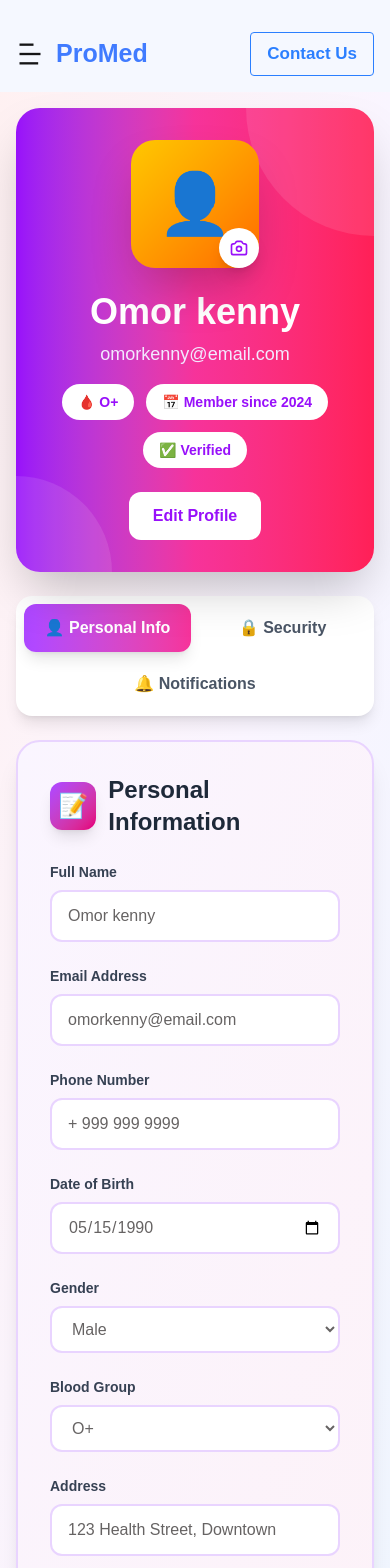
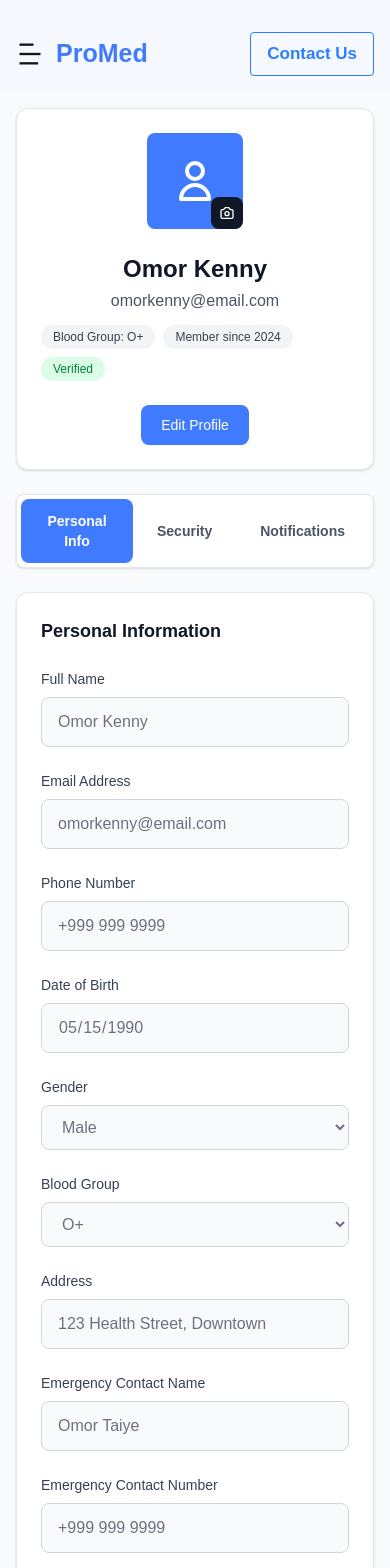
Before and after one commit to Omoboi-coder/my-healthcare-app, a Next.js app: page /profile in a window 390 px wide. Shown: the top 1568 px of the page. Built offline with nearby package versions, Linux system fonts and the light colour scheme.

Commit message:
fifth commit (minor adjustment)

```diff
--- a/src/app/profile/page.js
+++ b/src/app/profile/page.js
@@ -1,5 +1,5 @@
 'use client'
-import React, { useState } from 'react';
+import React, { useState } from 'react'
 import DashboardLayout from '../Components/DashboardLayout';
 
 const ProfileSettings = () => {
@@ -7,14 +7,14 @@ const ProfileSettings = () => {
   const [isEditing, setIsEditing] = useState(false);
 
   const [profileData, setProfileData] = useState({
-    fullName: 'Omor kenny',
+    fullName: 'Omor Kenny',
     email: 'omorkenny@email.com',
-    phone: '+ 999 999 9999',
+    phone: '+999 999 9999',
     dateOfBirth: '1990-05-15',
     gender: 'Male',
     bloodGroup: 'O+',
     address: '123 Health Street, Downtown',
-    emergencyContact: '+ 999 999 9999',
+    emergencyContact: '+999 999 9999',
     emergencyName: 'Omor Taiye'
   });
 
@@ -51,44 +51,40 @@ const ProfileSettings = () => {
 
   return (
     <DashboardLayout>
-    <div className="w-full min-h-screen bg-gradient-to-br from-rose-50 via-purple-50 to-blue-50 p-4 md:p-6">
+    <div className="w-full min-h-screen bg-gray-50 p-4 md:p-6">
       <div className="max-w-6xl mx-auto">
 
-        {/* Header with Profile Card */}
-        <div className="bg-gradient-to-r from-purple-600 via-pink-500 to-rose-500 rounded-3xl p-8 mb-6 shadow-2xl relative overflow-hidden">
-          <div className="absolute top-0 right-0 w-64 h-64 bg-white opacity-10 rounded-full -mr-32 -mt-32"></div>
-          <div className="absolute bottom-0 left-0 w-48 h-48 bg-white opacity-10 rounded-full -ml-24 -mb-24"></div>
-
-          <div className="relative z-10 flex flex-col md:flex-row items-center gap-6">
+        {/* Header Section */}
+        <div className="bg-white rounded-xl shadow-sm border border-gray-200 p-6 mb-6">
+          <div className="flex flex-col md:flex-row text-center md:text-start items-center gap-6">
             {/* Avatar */}
             <div className="relative">
-              <div className="w-32 h-32 bg-gradient-to-br from-yellow-400 to-orange-500 rounded-3xl flex items-center justify-center text-6xl shadow-2xl">
-                👤
+              <div className="w-24 h-24 bg-[#407BFF] rounded-lg flex items-center justify-center">
+                <svg className="w-12 h-12 text-white" fill="none" stroke="currentColor" viewBox="0 0 24 24">
+                  <path strokeLinecap="round" strokeLinejoin="round" strokeWidth={2} d="M16 7a4 4 0 11-8 0 4 4 0 018 0zM12 14a7 7 0 00-7 7h14a7 7 0 00-7-7z" />
+                </svg>
               </div>
-              <button className="absolute bottom-0 right-0 w-10 h-10 bg-white rounded-full flex items-center justify-center shadow-lg hover:scale-110 transition">
-                <svg className="w-5 h-5 text-purple-600" fill="none" stroke="currentColor" viewBox="0 0 24 24">
+              <button className="absolute bottom-0 right-0 w-8 h-8 bg-gray-900 rounded-lg flex items-center justify-center hover:bg-gray-800 transition">
+                <svg className="w-4 h-4 text-white" fill="none" stroke="currentColor" viewBox="0 0 24 24">
                   <path strokeLinecap="round" strokeLinejoin="round" strokeWidth={2} d="M3 9a2 2 0 012-2h.93a2 2 0 001.664-.89l.812-1.22A2 2 0 0110.07 4h3.86a2 2 0 011.664.89l.812 1.22A2 2 0 0018.07 7H19a2 2 0 012 2v9a2 2 0 01-2 2H5a2 2 0 01-2-2V9z" />
                   <path strokeLinecap="round" strokeLinejoin="round" strokeWidth={2} d="M15 13a3 3 0 11-6 0 3 3 0 016 0z" />
                 </svg>
               </button>
             </div>
 
-            {/* Info */}
-            <div className="flex-1 text-center md:text-left">
-              <h1 className="text-4xl font-bold text-white mb-2">{profileData.fullName}</h1>
-              <p className="text-purple-100 text-lg mb-4">{profileData.email}</p>
-              <div className="flex flex-wrap gap-3 justify-center md:justify-start">
-                <span className="px-4 py-2 bg-white bg-opacity-20 backdrop-blur-sm rounded-full text-purple-600
-                 text-sm font-semibold">
-                  🩸 {profileData.bloodGroup}
+            {/* User Info */}
+            <div className="flex-1">
+              <h1 className="text-2xl font-bold text-gray-900 mb-1">{profileData.fullName}</h1>
+              <p className="text-gray-600 mb-3">{profileData.email}</p>
+              <div className="flex flex-wrap gap-2">
+                <span className="px-3 py-1 bg-gray-100 text-gray-700 text-xs font-medium rounded-full">
+                  Blood Group: {profileData.bloodGroup}
                 </span>
-                <span className="px-4 py-2 bg-white bg-opacity-20 backdrop-blur-sm rounded-full text-purple-600
-                 text-sm font-semibold">
-                  📅 Member since 2024
+                <span className="px-3 py-1 bg-gray-100 text-gray-700 text-xs font-medium rounded-full">
+                  Member since 2024
                 </span>
-                <span className="px-4 py-2 bg-white bg-opacity-20 backdrop-blur-sm rounded-full text-purple-600
-                 text-sm font-semibold">
-                  ✅ Verified
+                <span className="px-3 py-1 bg-green-100 text-green-700 text-xs font-medium rounded-full">
+                  Verified
                 </span>
               </div>
             </div>
@@ -96,121 +92,109 @@ const ProfileSettings = () => {
             {/* Edit Button */}
             <button
               onClick={() => setIsEditing(!isEditing)}
-              className="px-6 py-3 bg-white text-purple-600 rounded-xl font-bold hover:shadow-xl transition
-               transform hover:-translate-y-1"
+              className="px-5 py-2.5 bg-[#407BFF] text-white text-sm font-medium rounded-lg hover:bg-[#3366DD] transition"
             >
-              {isEditing ? ' Editing...' : ' Edit Profile'}
+              {isEditing ? 'Cancel Edit' : 'Edit Profile'}
             </button>
           </div>
         </div>
 
         {/* Tabs */}
-        <div className="bg-white rounded-2xl shadow-lg p-2 mb-6 flex flex-wrap gap-2 w-full">
+        <div className="bg-white rounded-lg shadow-sm border border-gray-200 p-1 mb-6 inline-flex">
           <button
             onClick={() => setActiveTab('personal')}
-    className={`flex-1 min-w-[140px] px-4 py-3 rounded-xl font-semibold transition-all ${
+            className={`px-5.5 md:px-6 py-3 rounded-lg text-sm font-semibold transition-all ${
               activeTab === 'personal'
-        ? 'bg-gradient-to-r from-purple-500 to-pink-500 text-white shadow-lg'
+                ? 'bg-[#407BFF] text-white'
                 : 'text-gray-600 hover:bg-gray-100'
             }`}
           >
-    👤 Personal Info
+            Personal Info
           </button>
           <button
             onClick={() => setActiveTab('security')}
-    className={`flex-1 min-w-[140px] px-4 py-3 rounded-xl font-semibold transition-all ${
+            className={`px-6 py-3 rounded-lg text-sm font-semibold transition-all ${
               activeTab === 'security'
-        ? 'bg-gradient-to-r from-blue-500 to-cyan-500 text-white shadow-lg'
+                ? 'bg-[#407BFF] text-white'
                 : 'text-gray-600 hover:bg-gray-100'
             }`}
           >
-    🔒 Security
+            Security
           </button>
           <button
             onClick={() => setActiveTab('notifications')}
-    className={`flex-1 min-w-[140px] px-4 py-3 rounded-xl font-semibold transition-all ${
+            className={`px-6 py-3 rounded-lg text-sm font-semibold transition-all ${
               activeTab === 'notifications'
-        ? 'bg-gradient-to-r from-green-500 to-emerald-500 text-white shadow-lg'
+                ? 'bg-[#407BFF] text-white'
                 : 'text-gray-600 hover:bg-gray-100'
             }`}
           >
-    🔔 Notifications
+            Notifications
           </button>
         </div>
 
         {/* Personal Info Tab */}
         {activeTab === 'personal' && (
-          <div className="bg-gradient-to-br from-purple-50 to-pink-50 rounded-3xl p-8 shadow-xl border-2
-           border-purple-200">
-            <div className="flex items-center gap-3 mb-6">
-              <div className="w-12 h-12 bg-gradient-to-br from-purple-500 to-pink-600 rounded-xl flex
-              items-center justify-center text-2xl shadow-lg">
-                📝
-              </div>
-              <h2 className="text-2xl font-bold text-gray-800">Personal Information</h2>
-            </div>
+          <div className="bg-white rounded-xl shadow-sm border border-gray-200 p-6">
+            <h2 className="text-lg font-semibold text-gray-900 mb-6">Personal Information</h2>
 
-            <div className="grid grid-cols-1 md:grid-cols-2 gap-6 ">
+            <div className="grid grid-cols-1 md:grid-cols-2 gap-6">
               <div>
-                <label className="block text-sm font-semibold text-gray-700 mb-2">Full Name</label>
+                <label className="block text-sm font-medium text-gray-700 mb-2">Full Name</label>
                 <input
                   type="text"
                   name="fullName"
                   value={profileData.fullName}
                   onChange={handleInputChange}
-                  className="w-full px-4 py-3 bg-white border-2 border-purple-200 rounded-xl focus:ring-2
-                   focus:ring-purple-500
-                  text-[#666363] placeholder:text-[#666363] focus:border-transparent outline-none transition
-                   disabled:bg-gray-50"
+                  disabled={!isEditing}
+                  className="w-full px-4 py-3 bg-white border border-gray-300 rounded-lg focus:ring-2 focus:ring-[#407BFF] focus:border-transparent outline-none transition disabled:bg-gray-50 disabled:text-gray-500"
                 />
               </div>
 
               <div>
-                <label className="block text-sm font-semibold text-gray-700 mb-2">Email Address</label>
+                <label className="block text-sm font-medium text-gray-700 mb-2">Email Address</label>
                 <input
                   type="email"
                   name="email"
                   value={profileData.email}
                   onChange={handleInputChange}
-                  className="w-full px-4 py-3 bg-white border-2 border-purple-200 rounded-xl focus:ring-2
-                  text-[#666363] placeholder:text-[#666363] focus:ring-purple-500 focus:border-transparent outline-none
-                   transition disabled:bg-gray-50"
+                  disabled={!isEditing}
+                  className="w-full px-4 py-3 bg-white border border-gray-300 rounded-lg focus:ring-2 focus:ring-[#407BFF] focus:border-transparent outline-none transition disabled:bg-gray-50 disabled:text-gray-500"
                 />
               </div>
 
               <div>
-                <label className="block text-sm font-semibold text-gray-700 mb-2">Phone Number</label>
+                <label className="block text-sm font-medium text-gray-700 mb-2">Phone Number</label>
                 <input
                   type="tel"
                   name="phone"
                   value={profileData.phone}
                   onChange={handleInputChange}
-                  className="w-full px-4 py-3 bg-white border-2 border-purple-200 rounded-xl focus:ring-2
-                  text-[#666363] placeholder:text-[#666363] focus:ring-purple-500 focus:border-transparent
-                   outline-none transition disabled:bg-gray-50"
+                  disabled={!isEditing}
+                  className="w-full px-4 py-3 bg-white border border-gray-300 rounded-lg focus:ring-2 focus:ring-[#407BFF] focus:border-transparent outline-none transition disabled:bg-gray-50 disabled:text-gray-500"
                 />
               </div>
 
               <div>
-                <label className="block text-sm font-semibold text-gray-700 mb-2">Date of Birth</label>
+                <label className="block text-sm font-medium text-gray-700 mb-2">Date of Birth</label>
                 <input
                   type="date"
                   name="dateOfBirth"
                   value={profileData.dateOfBirth}
                   onChange={handleInputChange}
-                  className="w-full px-4 py-3 bg-white border-2 border-purple-200 rounded-xl focus:ring-2
-                  text-[#666363] placeholder:text-[#666363] focus:ring-purple-500 focus:border-transparent outline-none transition disabled:bg-gray-50"
+                  disabled={!isEditing}
+                  className="w-full px-4 py-3 bg-white border border-gray-300 rounded-lg focus:ring-2 focus:ring-[#407BFF] focus:border-transparent outline-none transition disabled:bg-gray-50 disabled:text-gray-500"
                 />
               </div>
 
               <div>
-                <label className="block text-sm font-semibold text-gray-700 mb-2">Gender</label>
+                <label className="block text-sm font-medium text-gray-700 mb-2">Gender</label>
                 <select
                   name="gender"
                   value={profileData.gender}
                   onChange={handleInputChange}
-                  className="w-full px-4 py-3 bg-white border-2 border-purple-200 rounded-xl focus:ring-2
-                  text-[#666363] placeholder:text-[#666363] focus:ring-purple-500 focus:border-transparent outline-none transition disabled:bg-gray-50"
+                  disabled={!isEditing}
+                  className="w-full px-4 py-3 bg-white border border-gray-300 rounded-lg focus:ring-2 focus:ring-[#407BFF] focus:border-transparent outline-none transition disabled:bg-gray-50 disabled:text-gray-500"
                 >
                   <option>Male</option>
                   <option>Female</option>
@@ -219,14 +203,13 @@ const ProfileSettings = () => {
               </div>
 
               <div>
-                <label className="block text-sm font-semibold text-gray-700 mb-2">Blood Group</label>
+                <label className="block text-sm font-medium text-gray-700 mb-2">Blood Group</label>
                 <select
                   name="bloodGroup"
                   value={profileData.bloodGroup}
                   onChange={handleInputChange}
-
-                  className="w-full px-4 py-3  bg-white border-2 border-purple-200 rounded-xl focus:ring-2
-                  text-[#666363] placeholder:text-[#666363] focus:ring-purple-500 focus:border-transparent outline-none transition disabled:bg-gray-50"
+                  disabled={!isEditing}
+                  className="w-full px-4 py-3 bg-white border border-gray-300 rounded-lg focus:ring-2 focus:ring-[#407BFF] focus:border-transparent outline-none transition disabled:bg-gray-50 disabled:text-gray-500"
                 >
                   <option>A+</option>
                   <option>A-</option>
@@ -240,55 +223,53 @@ const ProfileSettings = () => {
               </div>
 
               <div className="md:col-span-2">
-                <label className="block text-sm font-semibold text-gray-700 mb-2">Address</label>
+                <label className="block text-sm font-medium text-gray-700 mb-2">Address</label>
                 <input
                   type="text"
                   name="address"
                   value={profileData.address}
                   onChange={handleInputChange}
-
-                  className="w-full px-4 py-3 bg-white border-2 border-purple-200 rounded-xl focus:ring-2
-                  text-[#666363] placeholder:text-[#666363] focus:ring-purple-500 focus:border-transparent outline-none transition disabled:bg-gray-50"
+                  disabled={!isEditing}
+                  className="w-full px-4 py-3 bg-white border border-gray-300 rounded-lg focus:ring-2 focus:ring-[#407BFF] focus:border-transparent outline-none transition disabled:bg-gray-50 disabled:text-gray-500"
                 />
               </div>
 
               <div>
-                <label className="block text-sm font-semibold text-gray-700 mb-2">Emergency Contact Name</label>
+                <label className="block text-sm font-medium text-gray-700 mb-2">Emergency Contact Name</label>
                 <input
                   type="text"
                   name="emergencyName"
                   value={profileData.emergencyName}
                   onChange={handleInputChange}
-
-                  className="w-full px-4 py-3 bg-white border-2 border-purple-200 rounded-xl focus:ring-2
-                  text-[#666363] placeholder:text-[#666363] focus:ring-purple-500 focus:border-transparent outline-none transition disabled:bg-gray-50"
+                  disabled={!isEditing}
+                  className="w-full px-4 py-3 bg-white border border-gray-300 rounded-lg focus:ring-2 focus:ring-[#407BFF] focus:border-transparent outline-none transition disabled:bg-gray-50 disabled:text-gray-500"
                 />
               </div>
 
               <div>
-                <label className="block text-sm font-semibold text-gray-700 mb-2">Emergency Contact Number</label>
+                <label className="block text-sm font-medium text-gray-700 mb-2">Emergency Contact Number</label>
                 <input
                   type="tel"
                   name="emergencyContact"
                   value={profileData.emergencyContact}
                   onChange={handleInputChange}
-                  className="w-full px-4 py-3 bg-white border-2 border-purple-200 rounded-xl focus:ring-2
-                  text-[#666363] placeholder:text-[#666363] focus:ring-purple-500 focus:border-transparent outline-none transition disabled:bg-gray-50"
+                  disabled={!isEditing}
+                  className="w-full px-4 py-3 bg-white border border-gray-300 rounded-lg focus:ring-2 focus:ring-[#407BFF] focus:border-transparent outline-none transition disabled:bg-gray-50 disabled:text-gray-500"
                 />
               </div>
             </div>
 
             {isEditing && (
-              <div className="flex gap-4 mt-6">
+              <div className="flex gap-3 mt-6 pt-6 border-t border-gray-200">
                 <button
                   onClick={handleSave}
-                  className="flex-1 py-4 bg-gradient-to-r from-purple-500 to-pink-500 text-white rounded-xl font-bold hover:shadow-xl transition transform hover:-translate-y-1"
+                  className="px-6 py-3 bg-[#407BFF] text-white text-sm font-medium rounded-lg hover:bg-[#3366DD] transition"
                 >
                   Save Changes
                 </button>
                 <button
                   onClick={() => setIsEditing(false)}
-                  className="flex-1 py-4 border-2 border-gray-300 text-gray-700 rounded-xl font-bold hover:bg-gray-50 transition"
+                  className="px-6 py-3 border border-gray-300 text-gray-700 text-sm font-medium rounded-lg hover:bg-gray-50 transition"
                 >
                   Cancel
                 </button>
@@ -299,52 +280,43 @@ const ProfileSettings = () => {
 
         {/* Security Tab */}
         {activeTab === 'security' && (
-          <div className="bg-gradient-to-br from-blue-50 to-cyan-50 rounded-3xl p-8 shadow-xl border-2 border-blue-200">
-            <div className="flex items-center gap-3 mb-6">
-              <div className="w-12 h-12 bg-gradient-to-br from-blue-500 to-cyan-600 rounded-xl flex items-center justify-center text-2xl shadow-lg">
-                🔐
-              </div>
-              <h2 className="text-2xl font-bold text-gray-800">Security Settings</h2>
-            </div>
-
           <div className="space-y-4">
-              <div className="bg-white rounded-2xl p-6 shadow-md">
+            <div className="bg-white rounded-xl shadow-sm border border-gray-200 p-6">
               <div className="flex items-center justify-between">
                 <div>
-                    <h3 className="font-bold text-gray-800 mb-1">Password</h3>
-                    <p className="text-gray-600 text-sm">Last changed 30 days ago</p>
+                  <h3 className="font-semibold text-gray-900 mb-1">Password</h3>
+                  <p className="text-sm text-gray-600">Last changed 30 days ago</p>
                 </div>
                 <button
                   onClick={handleChangePassword}
-                    className="px-6 py-3 bg-gradient-to-r from-blue-500 to-cyan-500 text-white rounded-xl font-semibold hover:shadow-lg transition"
+                  className="px-5 py-2.5 bg-[#407BFF] text-white text-sm font-medium rounded-lg hover:bg-[#3366DD] transition"
                 >
                   Change Password
                 </button>
               </div>
             </div>
 
-              <div className="bg-white rounded-2xl p-6 shadow-md">
+            <div className="bg-white rounded-xl shadow-sm border border-gray-200 p-6">
               <div className="flex items-center justify-between">
                 <div>
-                    <h3 className="font-bold text-gray-800 mb-1">Two-Factor Authentication</h3>
-                    <p className="text-gray-600 text-sm">Add an extra layer of security</p>
+                  <h3 className="font-semibold text-gray-900 mb-1">Two-Factor Authentication</h3>
+                  <p className="text-sm text-gray-600">Add an extra layer of security</p>
                 </div>
-                  <button className="px-6 py-3 border-2 border-blue-500 text-blue-500 rounded-xl font-semibold hover:bg-blue-50 transition">
+                <button className="px-5 py-2.5 border border-gray-300 text-gray-700 text-sm font-medium rounded-lg hover:bg-gray-50 transition">
                   Enable 2FA
                 </button>
               </div>
             </div>
 
-              <div className="bg-white rounded-2xl p-6 shadow-md">
+            <div className="bg-white rounded-xl shadow-sm border border-gray-200 p-6">
               <div className="flex items-center justify-between">
-                  <div>
-                    <h3 className="font-bold text-gray-800 mb-1">Active Sessions</h3>
-                    <p className="text-gray-600 text-sm">Manage your active login sessions</p>
+                <div className='flex flex-col w-[210px]'>
+                  <h3 className="font-semibold text-gray-900 mb-1">Active Sessions</h3>
+                  <p className="text-sm text-gray-600">Manage your active login sessions</p>
                 </div>
-                  <button className="px-6 py-3 border-2 border-red-500 text-red-500 rounded-xl font-semibold hover:bg-red-50 transition">
+                <button className="px-3 md:px-5 py-2.5 border border-gray-300 text-gray-700 text-sm font-medium rounded-lg hover:bg-gray-50 transition">
                   View Sessions
                 </button>
-                </div>
               </div>
             </div>
           </div>
@@ -352,22 +324,17 @@ const ProfileSettings = () => {
 
         {/* Notifications Tab */}
         {activeTab === 'notifications' && (
-          <div className="bg-gradient-to-br from-green-50 to-emerald-50 rounded-3xl p-8 shadow-xl border-2 border-green-200">
-            <div className="flex items-center gap-3 mb-6">
-              <div className="w-12 h-12 bg-gradient-to-br from-green-500 to-emerald-600 rounded-xl flex items-center justify-center text-2xl shadow-lg">
-                🔔
-              </div>
-              <h2 className="text-2xl font-bold text-gray-800">Notification Preferences</h2>
-            </div>
+          <div className="bg-white rounded-xl shadow-sm border border-gray-200 p-6">
+            <h2 className="text-lg font-semibold text-gray-900 mb-6">Notification Preferences</h2>
 
             <div className="space-y-4">
               {Object.entries(notifications).map(([key, value]) => (
-                <div key={key} className="bg-white rounded-2xl p-6 shadow-md flex items-center justify-between">
+                <div key={key} className="flex items-center justify-between py-4 border-b border-gray-100 last:border-0">
                   <div>
-                    <h3 className="font-bold text-gray-800 mb-1 capitalize">
+                    <h3 className="font-medium text-gray-900 mb-1 capitalize">
                       {key.replace(/([A-Z])/g, ' $1').trim()}
                     </h3>
-                    <p className="text-gray-600 text-sm">
+                    <p className="text-sm text-gray-600">
                       {key === 'emailResults' && 'Receive test results via email'}
                       {key === 'smsReminders' && 'Get SMS reminders for appointments'}
                       {key === 'appointmentAlerts' && 'Notifications for upcoming appointments'}
@@ -377,13 +344,13 @@ const ProfileSettings = () => {
                   </div>
                   <button
                     onClick={() => handleNotificationToggle(key)}
-                    className={`relative inline-flex h-8 w-14 items-center rounded-full transition-colors ${
-                      value ? 'bg-gradient-to-r from-green-500 to-emerald-500' : 'bg-gray-300'
+                    className={`relative inline-flex h-6 w-11 items-center rounded-full transition-colors ${
+                      value ? 'bg-[#407BFF]' : 'bg-gray-300'
                     }`}
                   >
                     <span
-                      className={`inline-block h-6 w-6 transform rounded-full bg-white shadow-lg transition-transform ${
-                        value ? 'translate-x-7' : 'translate-x-1'
+                      className={`inline-block h-4 w-4 transform rounded-full bg-white transition-transform ${
+                        value ? 'translate-x-6' : 'translate-x-1'
                       }`}
                     />
                   </button>
```
Lines whose indentation alone changed are shown as unchanged.
